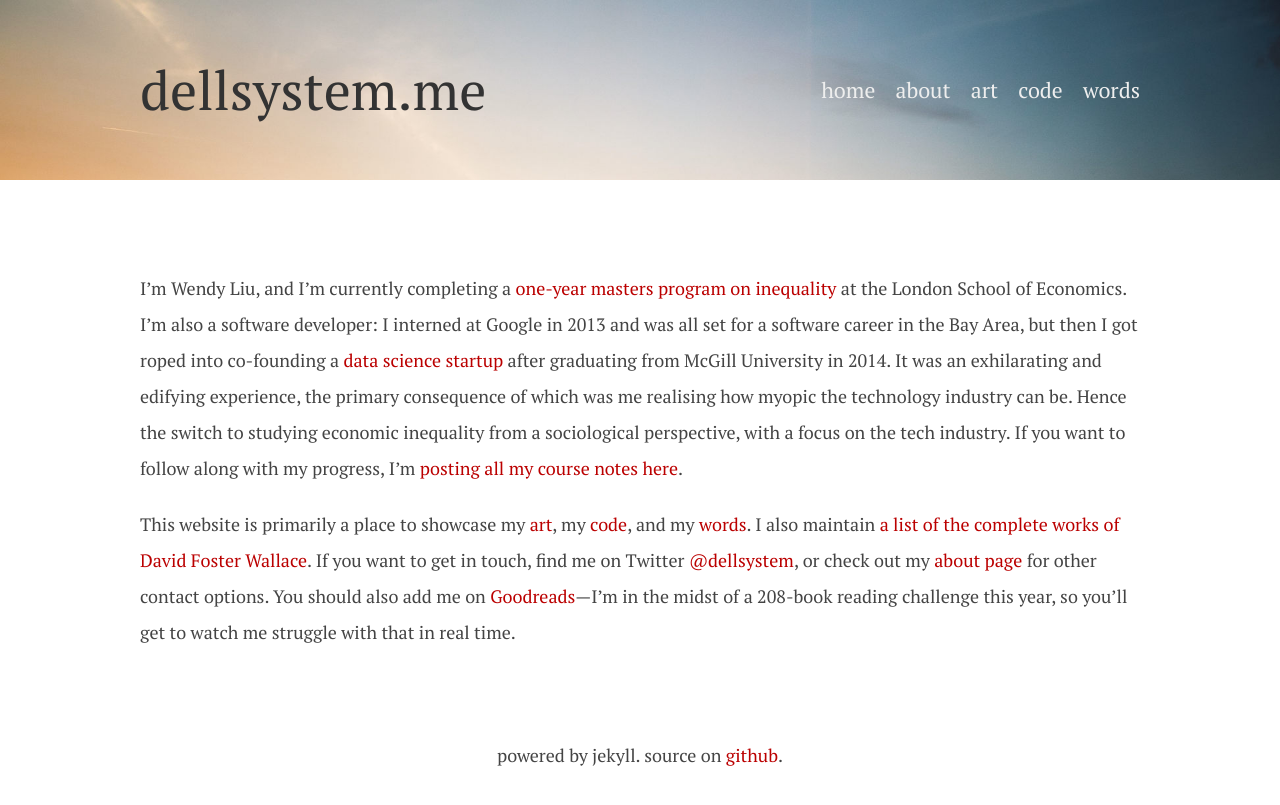
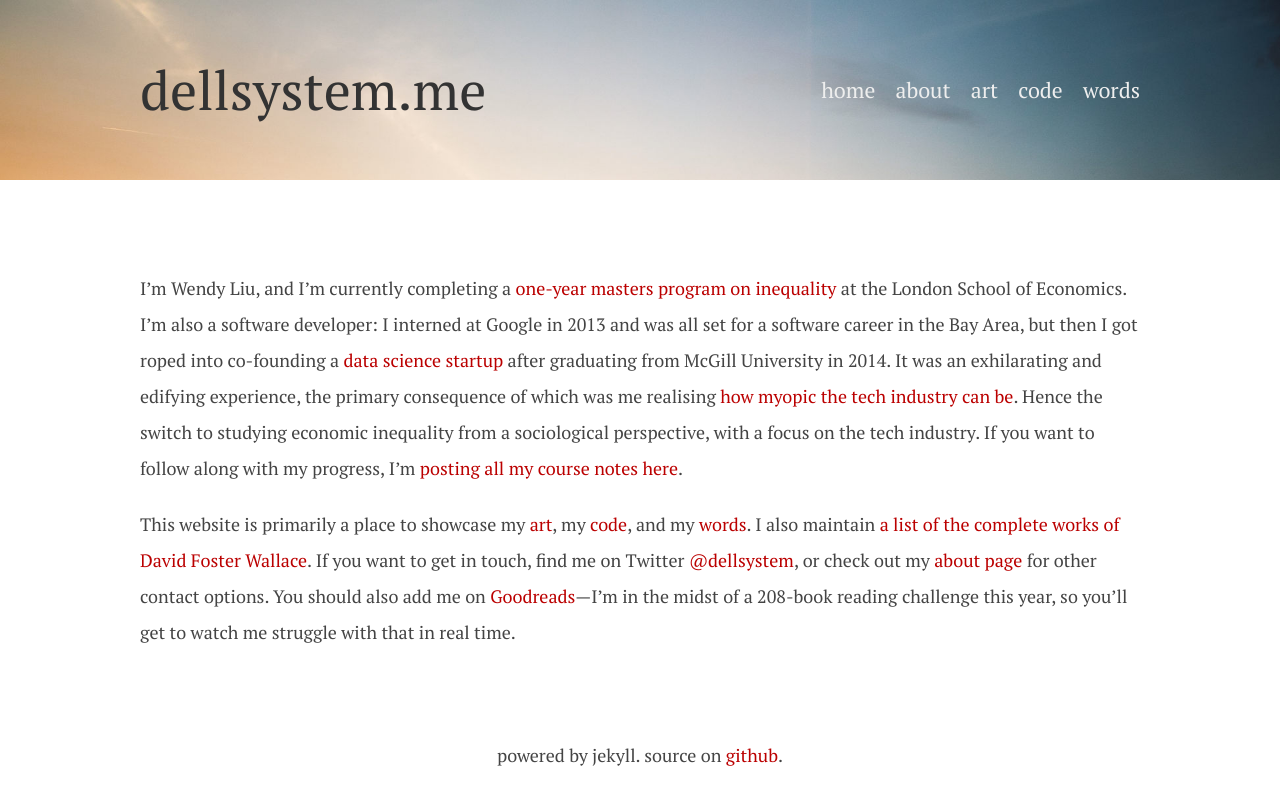
Before and after one commit to dellsystem/dellsystem.github.io, a Jekyll site: the page built from index.md, in a window 1280 px wide. Shown: the top 805 px of the page. Built offline with Jekyll 4.4.1, drawn with Linux system fonts in a browser that asks for light colours.

Commit message:
Add link to what-i-wish-i-had-known to index.md

```diff
--- a/index.md
+++ b/index.md
@@ -8,7 +8,7 @@ software developer: I interned at Google in 2013 and was all set for a software
 career in the Bay Area, but then I got roped into co-founding a [data science
 startup][Macromeasures] after graduating from McGill University in 2014. It was
 an exhilarating and edifying experience, the primary consequence of which was
-me realising how myopic the technology industry can be. Hence the switch to
+me realising [how myopic the tech industry can be][myopic]. Hence the switch to
 studying economic inequality from a sociological perspective, with a focus on
 the tech industry.  If you want to follow along with my progress, I'm [posting
 all my course notes here](/words#course).
```
Also changed, not shown: other parts of index.md (+1 -0 lines).
